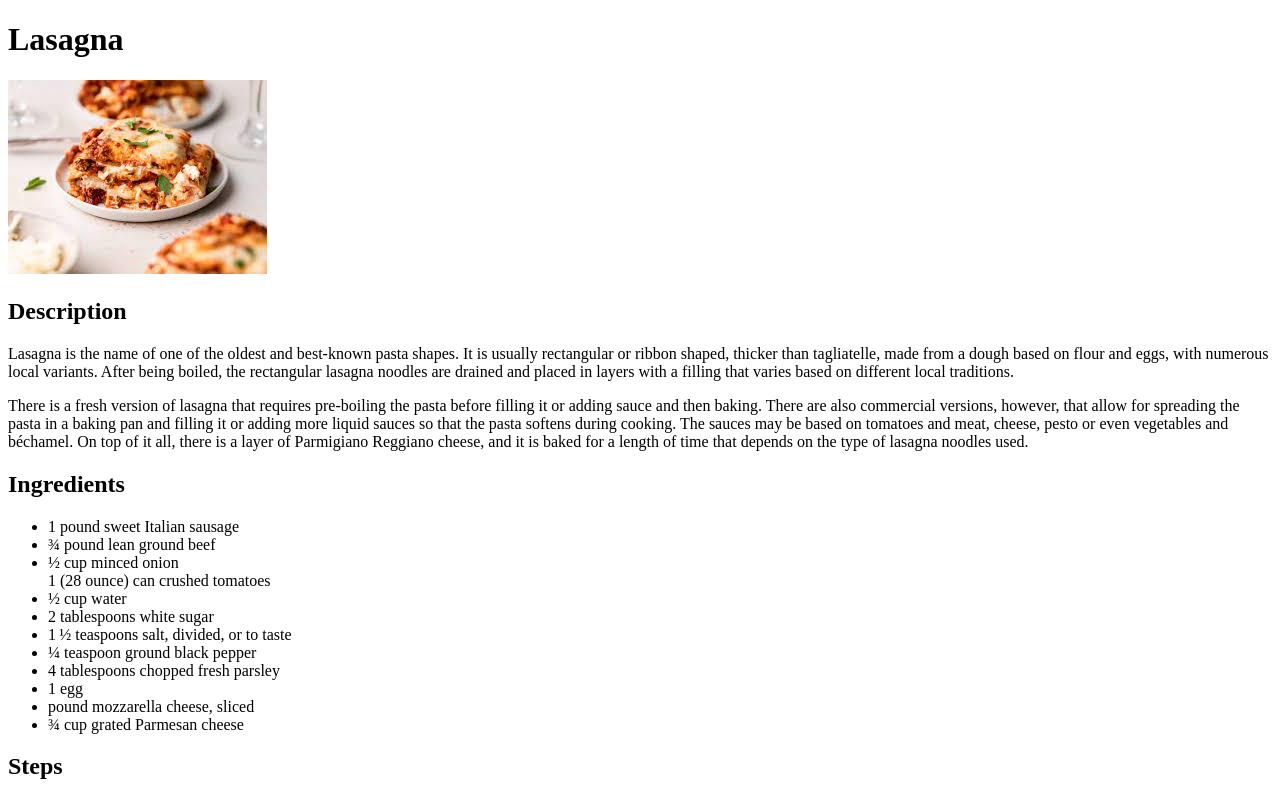
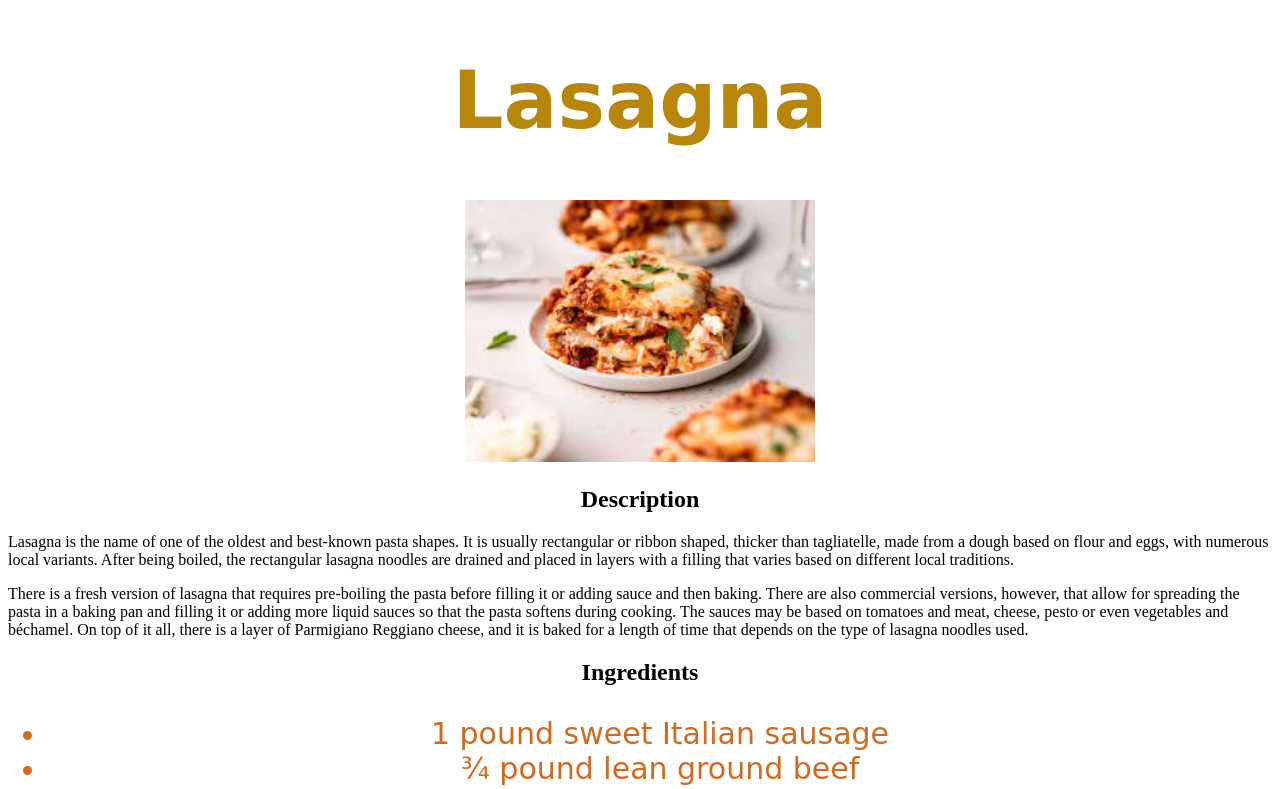
Before and after one commit to MikiDude21/odin-recipes, a plain HTML site: page recipes/lasagna.html in a window 1280 px wide. Shown: the top 789 px of the page. Drawn offline with Linux system fonts and the light colour scheme.

Commit message:
i added css to the repo i updated the website interface and looks

```diff
--- /dev/null
+++ b/css/style.css
@@ -0,0 +1,39 @@
+body{
+    text-align: center;
+    background-color:white;
+}
+#title , #header {
+  color: darkgoldenrod;
+  font-family:"Brush Script MT", cursive;
+  font-weight: 800;
+  font-size: 80px;
+  text-align: center;
+}
+
+img{
+    height: auto;
+    width: 350px;
+}
+h1{
+    color: rgb(177, 33, 177);
+}
+ul{
+    font-family:"Brush Script MT", cursive;
+    font-size:40px;
+}
+#ingredents{
+    font-size:30px;
+    color: chocolate;
+}
+ol , p {
+    text-align: left;
+}
+a:hover{
+    font-size: 70px;
+    color: darkmagenta;
+}
+#link:hover{
+    font-size: 20px;
+    color: darkmagenta;
+}
+}
--- a/recipes/lasagna.html
+++ b/recipes/lasagna.html
@@ -3,6 +3,7 @@
     <head>
         <title>Lasagna</title>
         <meta charset="UTF-8">
+        <link rel="stylesheet" href="../css/style.css">
     </head>
     <body>
         <h1 id="header">Lasagna</h1>
@@ -19,9 +20,9 @@
             pasta softens during cooking. The sauces may be based on tomatoes and meat, cheese, pesto or even vegetables and béchamel. On top of it
              all, there is a layer of Parmigiano Reggiano cheese, and it is baked for a length of time that depends on the type of lasagna noodles used.
         </p>
-        <h2>Ingredients</h2>
+        <h2 >Ingredients</h2>
 
-        <ul>
+        <ul id="ingredents">
             <li>1 pound sweet Italian sausage </li>
             <li>¾ pound lean ground beef</li>
             <li>½ cup minced onion</li>
@@ -46,7 +47,7 @@
                 Spread with one half of the ricotta cheese mixture</li>
             <li>Bake in preheated oven for 25 minutes. Remove foil, and bake an additional 25 minutes. Cool for 15 minutes before serving.</li>
             </ol>
-        <a href="#header">Return to top</a> <br>
-        <a href="../index.html">Return to Home page</a>
+        <a href="#header" id="link">Return to top</a> <br>
+        <a href="../index.html" id="link">Return to Home page</a>
     </body>
 </html>
```
Also changed, not shown: index.html (+2 -1 lines), recipes/cake.html (+4 -3 lines), recipes/pizza.html (+4 -3 lines).
